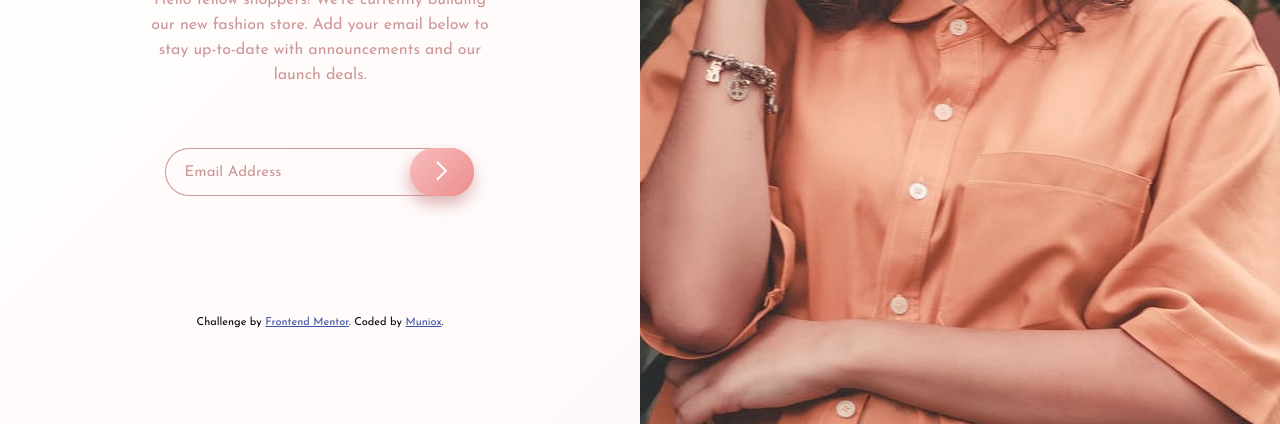
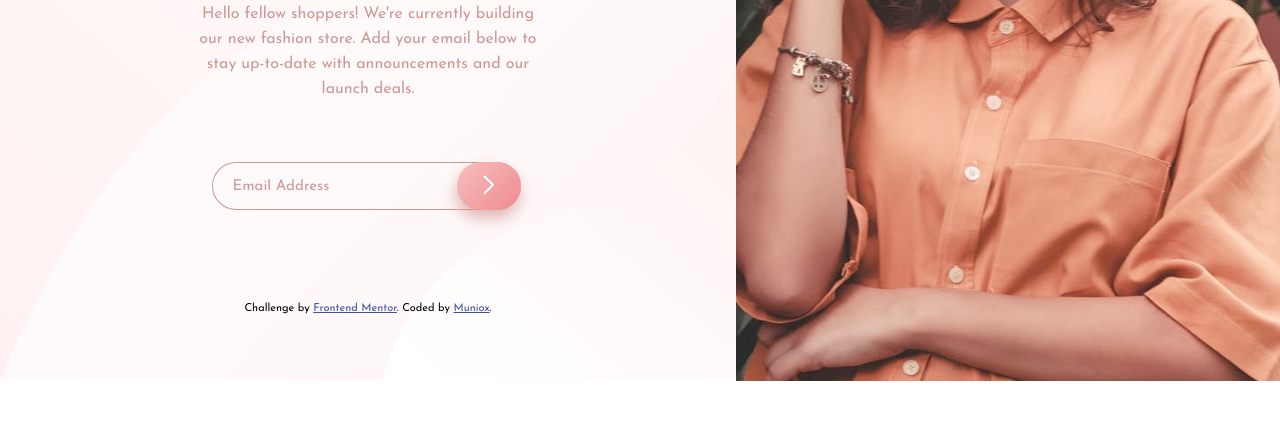
Before and after one commit to Muniox/base-apparel-coming-soon-master, a plain HTML site: page index.html in a window 1280 px wide. Shown: the part 376-800 px from the top of the page. Drawn offline with Linux system fonts and the light colour scheme.

Commit message:
quick save

```diff
--- a/scss/style.scss
+++ b/scss/style.scss
@@ -17,7 +17,7 @@
 
 body {
   min-height: 100vh;
-  font-family: 'Josefin Sans', sans-serif;
+  font-family: "Josefin Sans", sans-serif;
   background-image: var(--gradient1);
 }
 
@@ -162,14 +162,37 @@ body {
 }
 
 @media screen and (min-width: 1000px) {
+  body {
+    display: grid;
+    justify-content: center;
+    align-content: center;
+    background-image: none;
+    // background-image: linear-gradient(
+    //   100deg,
+    //   hsl(0, 100%, 96%) 10%,
+    //   hsl(0, 0%, 100%) 35%
+    // );
+    // background-color: rgb(241, 234, 234);
+  }
+  header {
+    margin: 0 auto;
+  }
+
   .container {
-    grid-template-columns: 50% 50%;
-    // grid-template-rows: 86px 428px 35px;
+    // grid-template-columns: 57.349% 42.361%;
+    grid-template-columns: minmax(57.349%, 810px) minmax(42.361%, 630px);
     grid-template-rows: min-content min-content min-content;
     max-width: 1440px;
     justify-content: center;
     align-content: center;
-    margin: 0 auto;
+    // margin: 0 auto;
+    background-image: url(../images/bg-pattern-desktop.svg), var(--gradient1);
+    background-repeat: no-repeat;
+    background-position: left;
+    background-size: 60% 100%;
+    min-height: unset;
+    align-content: center;
+    justify-content: center;
   }
 
   .header {
@@ -202,6 +225,7 @@ body {
       width: 100%;
       height: auto;
       max-height: 100vh;
+      min-height: 600px;
     }
   }
 }
```
Also changed, not shown: css/style.css, 1 other file.
